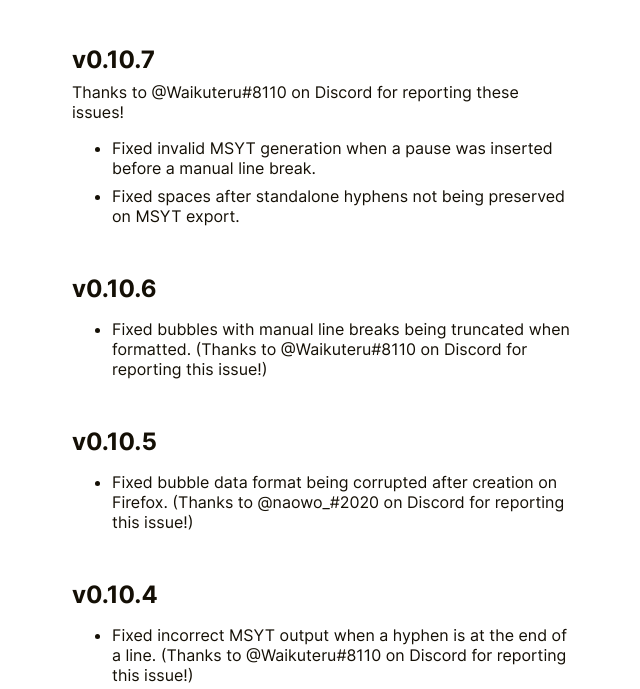
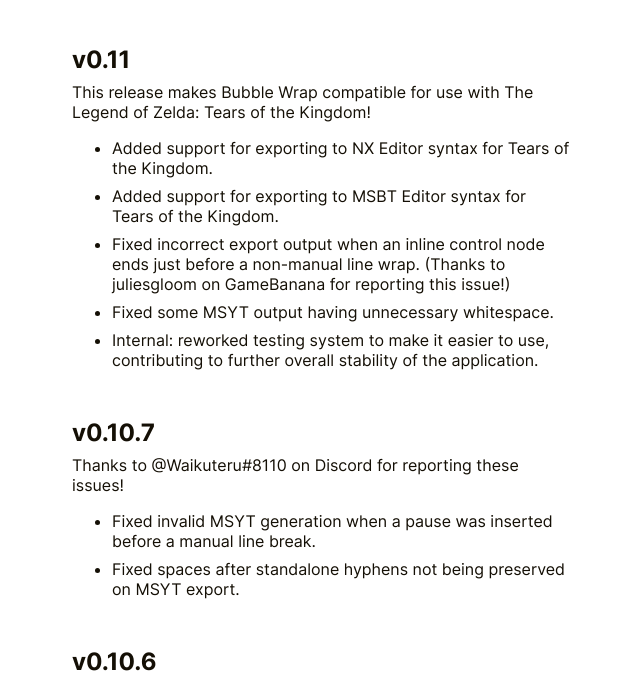
Before and after one commit to lisa-wolfgang/Bubble-Wrap, a website: page pages/changelog.html in a window 1280 px wide. Shown: the part 74-763 px from the top of the page, without its empty margins (318-958 px from the left). Drawn offline with Linux system fonts and the light colour scheme.

Commit message:
Update documentation for v0.11

```diff
--- a/pages/changelog.html
+++ b/pages/changelog.html
@@ -9,6 +9,17 @@
       <div class="app">
         <h1 class="title">Changelog</h1>
         <div class="list-container">
+          <div class="list-item">
+            <h2 class="list-item-heading">v0.11</h2>
+            <p>This release makes Bubble Wrap compatible for use with The Legend of Zelda: Tears of the Kingdom!</p>
+            <ul>
+              <li>Added support for exporting to NX Editor syntax for Tears of the Kingdom.</li>
+              <li>Added support for exporting to MSBT Editor syntax for Tears of the Kingdom.</li>
+              <li>Fixed incorrect export output when an inline control node ends just before a non-manual line wrap. (Thanks to juliesgloom on GameBanana for reporting this issue!)</li>
+              <li>Fixed some MSYT output having unnecessary whitespace.</li>
+              <li>Internal: reworked testing system to make it easier to use, contributing to further overall stability of the application.</li>
+            </ul>
+          </div>
           <div class="list-item">
             <h2 class="list-item-heading">v0.10.7</h2>
             <p>Thanks to @Waikuteru#8110 on Discord for reporting these issues!</p>
@@ -26,7 +37,7 @@
           <div class="list-item">
             <h2 class="list-item-heading">v0.10.5</h2>
             <ul>
-              <li>Fixed bubble data format being corrupted after creation on Firefox. (Thanks to @naowo_#2020 on Discord for reporting this issue!)</li>
+              <li>Fixed bubble data format being corrupted after creation on Firefox. (Thanks to juliesgloom on GameBanana for reporting this issue!)</li>
             </ul>
           </div>
           <div class="list-item">
```
Also changed, not shown: index.html (+1 -1 lines), README.md.
